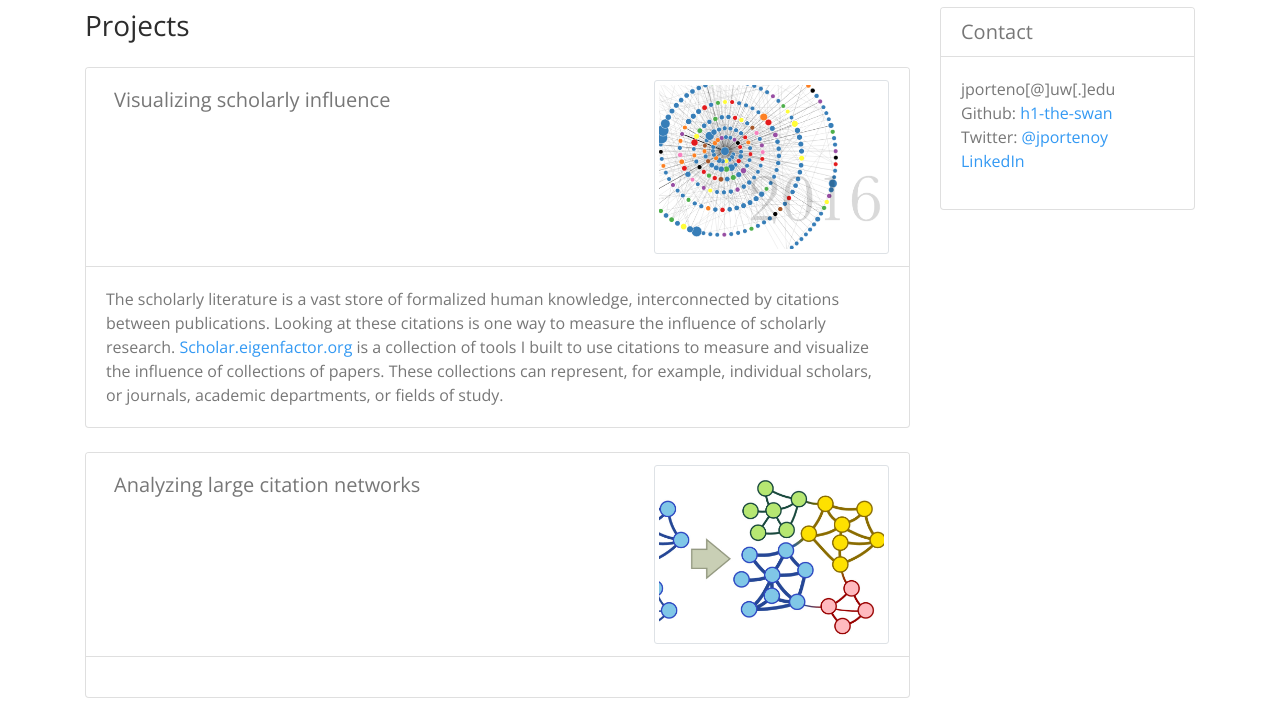
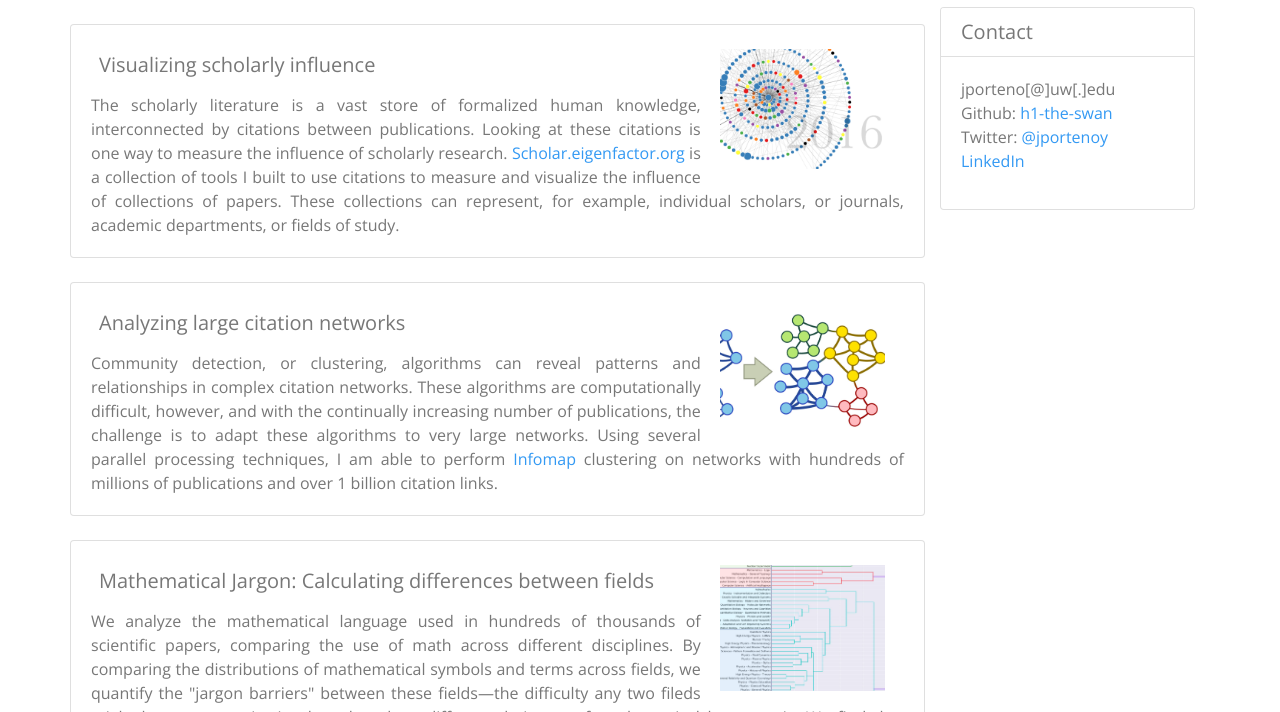
Before and after one commit to h1-the-swan/jasport-webpack, a website built with webpack: page index.html in a window 1280 px wide. Shown: the part 243-955 px from the top of the page. Built offline with nearby package versions, Linux system fonts and the light colour scheme.

Commit message:
get rid of card headers

```diff
--- a/index.html
+++ b/index.html
@@ -30,7 +30,7 @@
 			<div class="col-lg-9">
 				<div class="header my-4">
 					<h1>Jason Portenoy</h1>
-					<h3>PhD candidate in the <a href="https://ischool.uw.edu/" target="_blank">University of Washington Information School</a></h3>
+					<h5>PhD candidate in the <a href="https://ischool.uw.edu/" target="_blank">University of Washington Information School</a></h5>
 					<h5 id="adviser">Advised by <a href="http://www.jevinwest.org/" target="_blank">Jevin West</a>.</h5>
 					<h5>network analysis | scholarly data | data science</h5>
 				</div>
@@ -39,22 +39,18 @@
 
 				<h3>Projects</h3>
 				<div id="projects" role="tablist">
-					<div class="card my-4" id="project-item-template" style="display: none;">
-						<div class="card-header" role="tab">
-							<h5 class="project-name p-2 float-left">
+					<div class="card my-4 row" id="project-item-template" style="display: none;">
+						<div class="card-body col-md-12">
+							<h5 class="project-name p-2 float-md-left col-md-9">
 								Project Name
 							</h5>
-								<img class="card-img img-thumbnail float-md-right" src="" alt="image description"/>
-
-						</div>
-
-						<div>
-							<div class="card-body">
-								<div>
-									<p class="card-text project-description">
-										Project Description
-									</p>
-								</div>
+							<div class="float-md-right col-md-3">
+								<img class="card-img img-thumbnail border-0" src="" alt="image description"/>
+							</div>
+							<div class="card-text project-description text-justify">
+								<p>
+									Project Description
+								</p>
 							</div>
 
 						</div>
--- a/src/index.js
+++ b/src/index.js
@@ -28,6 +28,7 @@ var projects = [
 		"img": require('./assets/images/infomap_diagram_thumb.jpg'),
 		"description":
 		`
+		Community detection, or clustering, algorithms can reveal patterns and relationships in complex citation networks. These algorithms are computationally difficult, however, and with the continually increasing number of publications, the challenge is to adapt these algorithms to very large networks. Using several parallel processing techniques, I am able to perform <a href="http://www.mapequation.org/code.html" target="_blank">Infomap</a> clustering on networks with hundreds of millions of publications and over 1 billion citation links.
 		`
 	},
 	{
--- a/src/styles/index.scss
+++ b/src/styles/index.scss
@@ -3,6 +3,6 @@
 @import "~bootstrap/scss/bootstrap";
 @import "~bootswatch/dist/spacelab/bootswatch";
 
-.img-thumbnail {
-	width: 30%;
-}
+// .img-thumbnail {
+// 	width: 30%;
+// }
```
